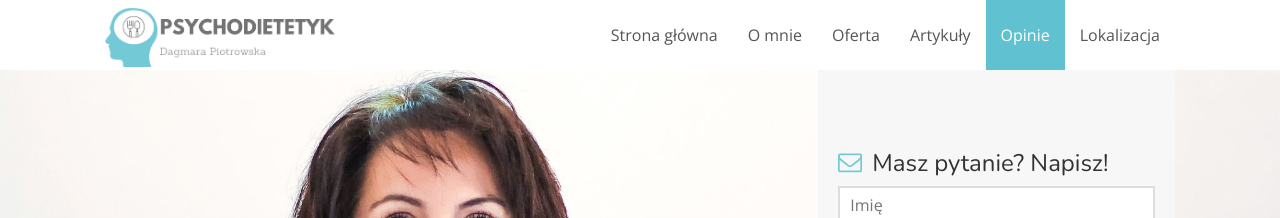
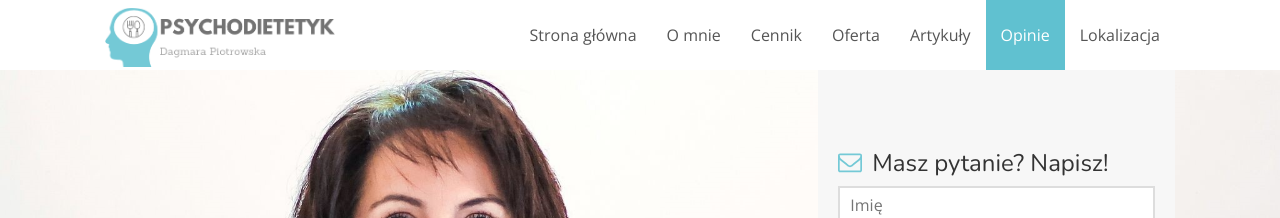
Before and after one commit to dagmarap/dagmarap.github.io, a Jekyll site: the page built from index.html, in a window 1280 px wide. Shown: the top 218 px of the page. Built offline with Jekyll 4.4.1, drawn with Linux system fonts in a browser that asks for light colours; nearby versions of some CDN libraries.

Commit message:
add link to cennik in header

```diff
--- a/_includes/header-article.html
+++ b/_includes/header-article.html
@@ -17,6 +17,7 @@
             <ul class="nav navbar-nav navbar-right">
                 <li><a class="scroll" href="{{ site.baseurl }}/">Strona główna</a></li>
                 <li><a class="scroll" href="{{ site.baseurl }}/#about">O mnie</a></li>
+                <li><a class="scroll" href="{{ site.baseurl }}/#cennik">Cennik</a></li>
                 <li><a class="scroll" href="{{ site.baseurl }}/#treatments">Oferta</a></li>
                 <li><a class="scroll" href="{{ site.baseurl }}/#team">Artykuły</a></li>
                 <li><a class="scroll" href="{{ site.baseurl }}/#testimonials">Opinie</a></li>
--- a/_includes/header.html
+++ b/_includes/header.html
@@ -17,6 +17,7 @@
             <ul class="nav navbar-nav navbar-right">
                 <li><a class="scroll" href="#top">Strona główna</a></li>
                 <li><a class="scroll" href="#about">O mnie</a></li>
+                <li><a class="scroll" href="#cennik">Cennik</a></li>
                 <li><a class="scroll" href="#treatments">Oferta</a></li>
                 <li><a class="scroll" href="#team">Artykuły</a></li>
                 <li><a class="scroll" href="#testimonials">Opinie</a></li>
--- a/index.html
+++ b/index.html
@@ -110,6 +110,7 @@ layout: default
     </div>
 </div>
 <!-- End About -->
+<div id="cennik">
 <div class="three-shade-col">
      <div class="col-sm-4">
         <h3>Pakiet "Opieka sportowa"</h3>
@@ -136,6 +137,7 @@ layout: default
         <li><strong>20 zabiegów: </strong>1300 zł</li>
     </div>
 
+</div>
 </div>
 <!-- Start Treatments -->
 <div id="treatments" class="treatments">
```
